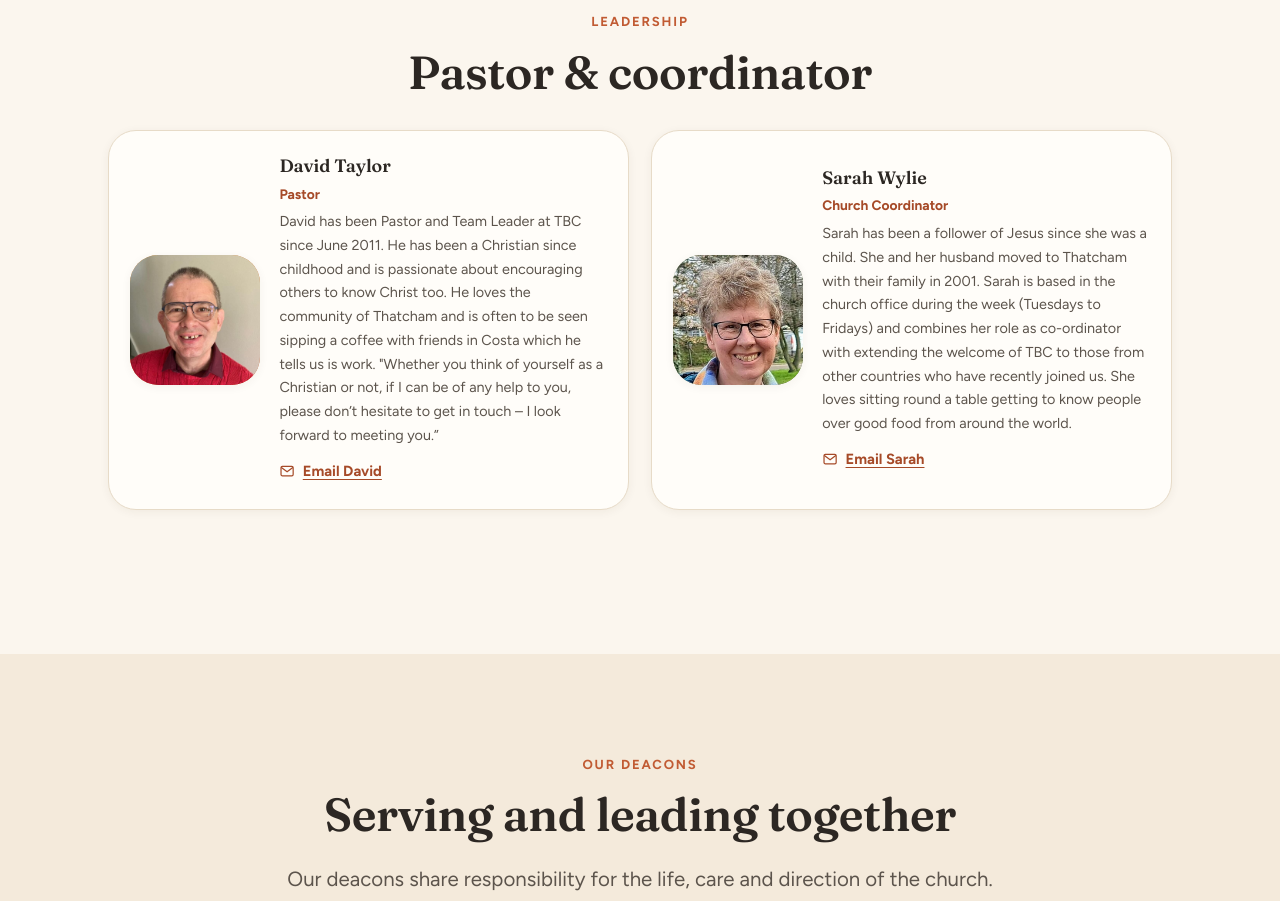
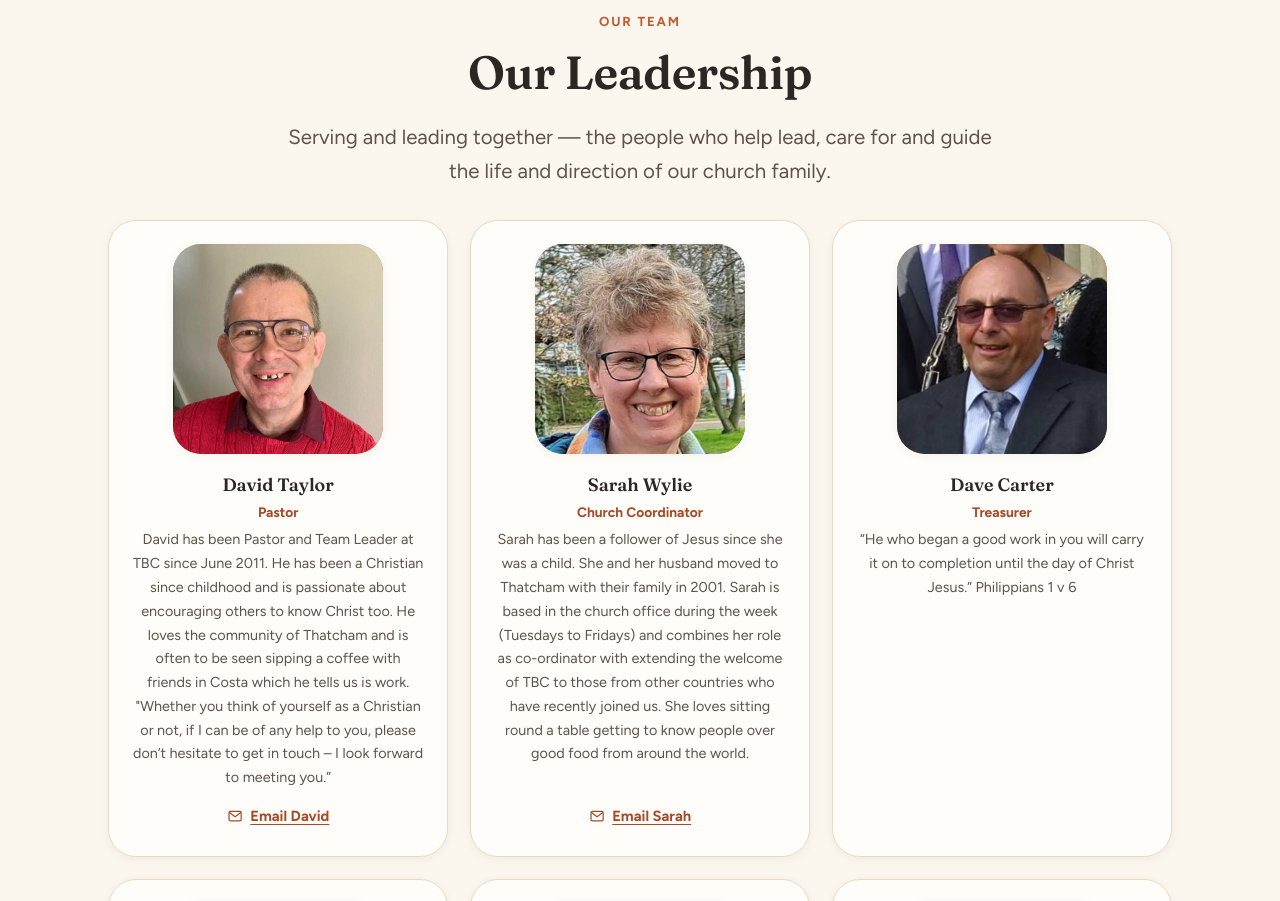
Before and after one commit to TBC-Website-Team/website, a plain HTML site: page team.html in a window 1280 px wide. Shown: the part 660-1561 px from the top of the page. Drawn offline with Linux system fonts and the light colour scheme.

Commit message:
minor changes to static calendar, removed David and Sarah from top of team page

```diff
--- a/css/styles.css
+++ b/css/styles.css
@@ -396,13 +396,20 @@ body { padding-bottom: 74px; } /* room for bar on mobile */
 }
 
 /* ---------- Team ---------- */
-.team-grid { display: grid; gap: 1.3rem; grid-template-columns: repeat(2, 1fr); }
-@media (min-width: 720px) { .team-grid { grid-template-columns: repeat(3, 1fr); } }
-@media (min-width: 980px) { .team-grid { grid-template-columns: repeat(4, 1fr); } }
-.person { text-align: center; }
+/* Unified leadership grid — one card format for the whole team.
+   Cards in a row stretch to equal height; bios of any length flow gracefully. */
+.team-grid { display: grid; gap: 1.4rem; grid-template-columns: 1fr; align-items: stretch; }
+@media (min-width: 560px) { .team-grid { grid-template-columns: repeat(2, 1fr); } }
+@media (min-width: 900px) { .team-grid { grid-template-columns: repeat(3, 1fr); } }
+.person {
+  display: flex; flex-direction: column; text-align: center;
+  background: var(--card); border: 1px solid var(--line); border-radius: var(--radius-lg);
+  padding: 1.4rem; box-shadow: var(--shadow-sm);
+}
 .person__photo {
-  aspect-ratio: 1/1; border-radius: var(--radius-lg); position: relative; overflow: hidden;
-  display: grid; place-items: center; margin-bottom: .8rem; box-shadow: var(--shadow-sm);
+  aspect-ratio: 1/1; width: 100%; max-width: 210px; margin: 0 auto 1rem;
+  border-radius: var(--radius-lg); position: relative; overflow: hidden;
+  display: grid; place-items: center; box-shadow: var(--shadow-sm);
 }
 .person__photo .initials {
   font-family: var(--font-display); font-weight: 600; font-size: clamp(1.8rem, 6vw, 2.6rem);
@@ -421,15 +428,10 @@ body { padding-bottom: 74px; } /* room for bar on mobile */
 .person__name { font-family: var(--font-display); font-weight: 600; font-size: 1.12rem; margin: 0; }
 .person__role { color: var(--clay-dark); font-weight: 700; font-size: .86rem; margin: .1rem 0 .3rem; }
 .person__bio  { color: var(--ink-soft); font-size: .9rem; margin: 0; }
-.person__contact { margin: .7rem 0 0; }
+/* Email link sits at the foot of the card so buttons line up across a row. */
+.person__contact { margin: auto auto 0; padding-top: .9rem; }
 .person__contact a { display: inline-flex; align-items: center; gap: .45rem; font-weight: 700; font-size: .92rem; }
 .person__contact svg { width: 1.1em; height: 1.1em; flex: none; }
-.lead-team { display: grid; gap: 1.4rem; grid-template-columns: 1fr; margin-bottom: 3rem; }
-@media (min-width: 720px) { .lead-team { grid-template-columns: 1fr 1fr; } }
-.lead-card { display: grid; grid-template-columns: 110px 1fr; gap: 1.2rem; align-items: center;
-  background: var(--card); border: 1px solid var(--line); border-radius: var(--radius-lg); padding: 1.3rem; box-shadow: var(--shadow-sm); }
-.lead-card .person__photo { margin: 0; }
-@media (min-width: 500px) { .lead-card { grid-template-columns: 130px 1fr; } }
 
 /* Photo gradient variants (cycled) */
 .g1{background:linear-gradient(135deg,#E3A34A,#C15B33)} .g2{background:linear-gradient(135deg,#9CAE84,#5F6E4C)}
--- a/team.html
+++ b/team.html
@@ -9,7 +9,7 @@
   <link rel="preconnect" href="https://fonts.googleapis.com" />
   <link rel="preconnect" href="https://fonts.gstatic.com" crossorigin />
   <link href="https://fonts.googleapis.com/css2?family=Fraunces:opsz,wght@9..144,400;9..144,500;9..144,600&family=Figtree:wght@400;500;600;700;800&display=swap" rel="stylesheet" />
-  <link rel="stylesheet" href="css/styles.css?v=3" />
+  <link rel="stylesheet" href="css/styles.css?v=4" />
   <link rel="icon" href="assets/logo/cropped-circle-cropped.png" />
 </head>
 <body>
@@ -63,52 +63,30 @@
       </div>
     </section>
 
-    <!-- LEAD TEAM -->
+    <!-- OUR LEADERSHIP -->
     <section class="section">
       <div class="wrap">
         <div class="center reveal">
-          <span class="eyebrow">Leadership</span>
-          <h2>Pastor &amp; coordinator</h2>
+          <span class="eyebrow">Our team</span>
+          <h2>Our Leadership</h2>
+          <p class="lede narrow">Serving and leading together — the people who help lead, care for and guide the life and direction of our church family.</p>
         </div>
-        <div class="lead-team mt-3">
-          <div class="lead-card reveal" id="david-taylor">
-            <div class="person__photo g1">
-              <span class="initials" aria-hidden="true">DT</span>
-              <img src="assets/team/david.jpg" alt="David Taylor" loading="lazy" />
-            </div>
-            <div>
+        <div class="team-grid mt-3">
+          <div class="person reveal" id="david-taylor">
+            <div class="person__photo g1"><span class="initials" aria-hidden="true">DT</span><img src="assets/team/david.jpg" alt="David Taylor" loading="lazy" /></div>
             <p class="person__name">David Taylor</p>
             <p class="person__role">Pastor</p>
             <p class="person__bio">David has been Pastor and Team Leader at TBC since June 2011. He has been a Christian since childhood and is passionate about encouraging others to know Christ too. He loves the community of Thatcham and is often to be seen sipping a coffee with friends in Costa which he tells us is work. "Whether you think of yourself as a Christian or not, if I can be of any help to you, please don’t hesitate to get in touch – I look forward to meeting you.”</p>
             <p class="person__contact"><a href="mailto:david@thatchambaptist.org.uk"><svg viewBox="0 0 24 24" fill="none" aria-hidden="true"><rect x="3" y="5" width="18" height="14" rx="2" stroke="currentColor" stroke-width="1.8"/><path d="M4 7l8 6 8-6" stroke="currentColor" stroke-width="1.8" stroke-linecap="round" stroke-linejoin="round"/></svg>Email David</a></p>
           </div>
-          </div>
-          <div class="lead-card reveal d1">
-            <div class="person__photo g2">
-              <span class="initials" aria-hidden="true">SW</span>
-              <img src="assets/team/sarah.jpg" alt="Sarah Wylie" loading="lazy" />
-            </div>
-            <div>
+          <div class="person reveal d1" id="sarah-wylie">
+            <div class="person__photo g2"><span class="initials" aria-hidden="true">SW</span><img src="assets/team/sarah.jpg" alt="Sarah Wylie" loading="lazy" /></div>
             <p class="person__name">Sarah Wylie</p>
             <p class="person__role">Church Coordinator</p>
             <p class="person__bio">Sarah has been a follower of Jesus since she was a child. She and her husband moved to Thatcham with their family in 2001. Sarah is based in the church office during the week (Tuesdays to Fridays) and combines her role as co-ordinator with extending the welcome of TBC to those from other countries who have recently joined us. She loves sitting round a table getting to know people over good food from around the world.</p>
             <p class="person__contact"><a href="mailto:sarah@thatchambaptist.org.uk"><svg viewBox="0 0 24 24" fill="none" aria-hidden="true"><rect x="3" y="5" width="18" height="14" rx="2" stroke="currentColor" stroke-width="1.8"/><path d="M4 7l8 6 8-6" stroke="currentColor" stroke-width="1.8" stroke-linecap="round" stroke-linejoin="round"/></svg>Email Sarah</a></p>
           </div>
-          </div>
-        </div>
-      </div>
-    </section>
-
-    <!-- DEACONS -->
-    <section class="section bg-sand">
-      <div class="wrap">
-        <div class="center reveal">
-          <span class="eyebrow">Our deacons</span>
-          <h2>Serving and leading together</h2>
-          <p class="lede narrow">Our deacons share responsibility for the life, care and direction of the church.</p>
-        </div>
-        <div class="team-grid mt-3">
-          <div class="person reveal">
+          <div class="person reveal d2">
             <div class="person__photo g3"><span class="initials" aria-hidden="true">DC</span><img src="assets/team/dave-carter.png" alt="Dave Carter" loading="lazy" /></div>
             <p class="person__name">Dave Carter</p>
             <p class="person__role">Treasurer</p>
@@ -277,6 +255,6 @@
     <a href="give.html"><svg viewBox="0 0 24 24" fill="none"><path d="M12 21s-8-4.9-8-11a4.5 4.5 0 018-2.8A4.5 4.5 0 0120 10c0 6.1-8 11-8 11z" stroke="currentColor" stroke-width="1.8" stroke-linejoin="round"/></svg>Give</a>
   </nav>
 
-  <script src="js/main.js?v=3"></script>
+  <script src="js/main.js?v=4"></script>
 </body>
 </html>
```
Also changed, not shown: give.html (+2 -2 lines), hiring.html (+2 -2 lines), index.html (+4 -4 lines), links.html (+2 -2 lines), privacy.html (+2 -2 lines), safeguarding.html (+2 -2 lines), small-groups.html (+4 -4 lines), visit.html (+2 -2 lines), whats-on.html (+4 -20 lines), who-we-are.html (+2 -2 lines). Lines whose indentation alone changed are shown as unchanged.
